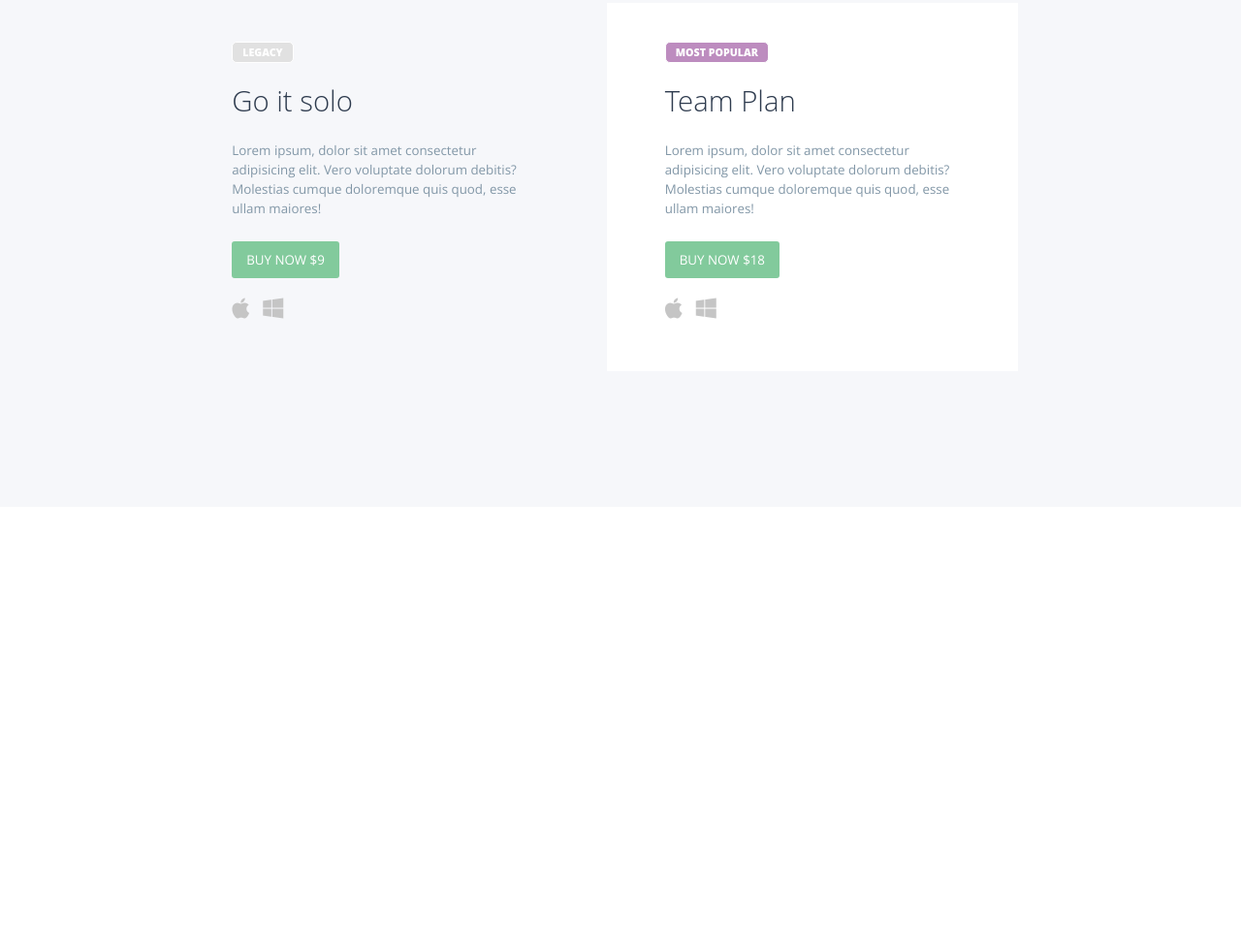
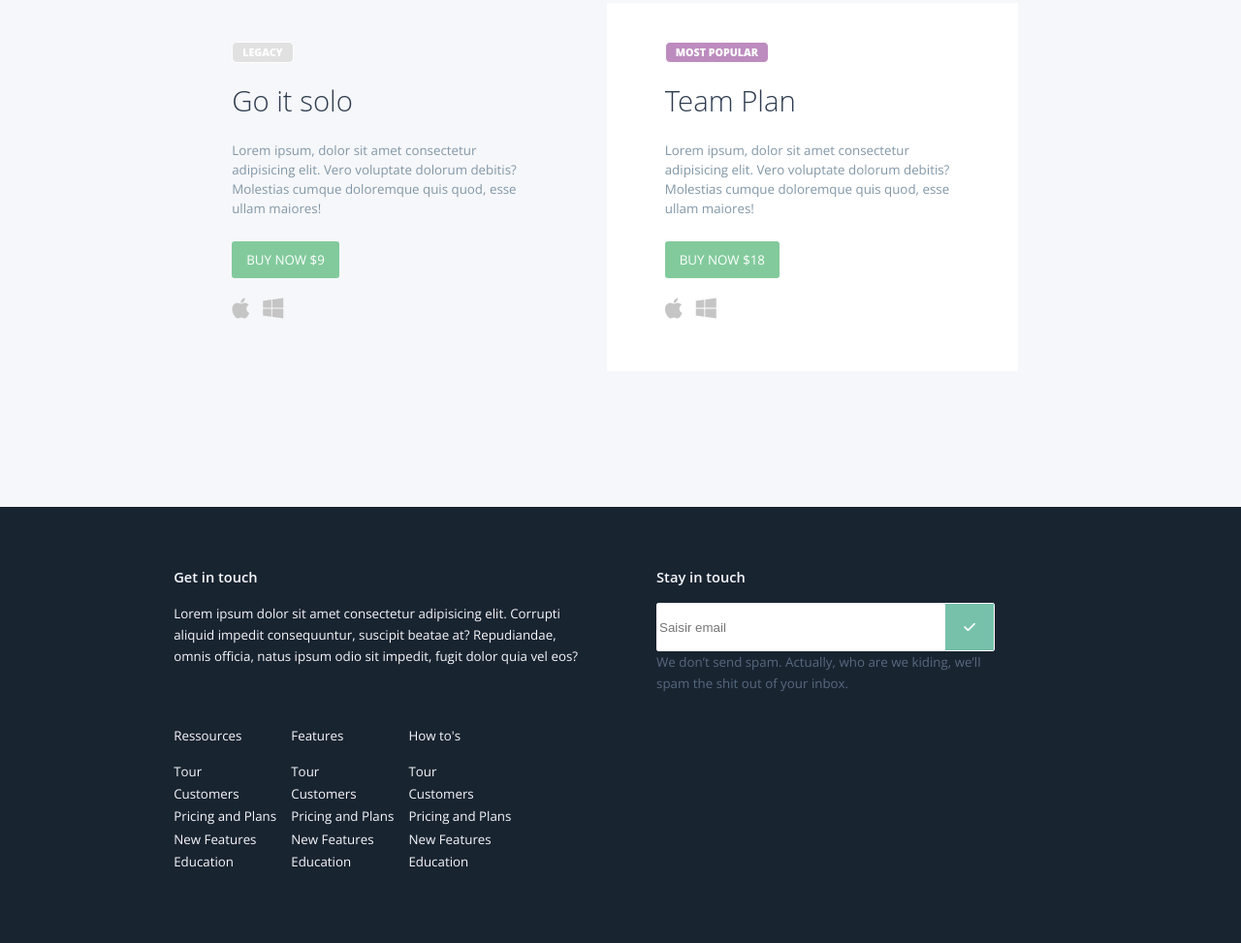
Before and after one commit to danielgonzalez0/projet_one_page_take, a plain HTML site: page index_take.html in a window 1280 px wide. Shown: the part 4199-5172 px from the top of the page at 97% size. Before the commit the page ends 4722 px from the top, so only its background shows below. Drawn offline with nearby package versions, Linux system fonts and the light colour scheme.

Commit message:
ajout footer et correction affichage image

```diff
--- a/css/style_take.css
+++ b/css/style_take.css
@@ -31,7 +31,7 @@ img.responsive {
 
 .masterheader {
   height: 950px;
-  background-image: url(/img/masterhead.jpg);
+  background-image: url(../img/masterhead.jpg);
   background-repeat: no-repeat;
   background-attachment: scroll;
   background-size: cover;
@@ -172,7 +172,7 @@ section p {
 
 .double_box {
   flex: 2 0 40%;
-  background-image: url(/img/box_large.png);
+  background-image: url(../img/box_large.png);
   background-repeat: no-repeat;
   background-attachment: scroll;
   background-size: cover;
@@ -192,7 +192,7 @@ section p {
 }
 
 .client_box {
-  background-image: url(/img/client1.png);
+  background-image: url(../img/client1.png);
   background-repeat: no-repeat;
   background-attachment: scroll;
   background-size: cover;
@@ -212,7 +212,7 @@ section p {
 }
 
 .extra_box {
-  background-image: url(/img/extra_box.png);
+  background-image: url(../img/extra_box.png);
   background-repeat: no-repeat;
   background-attachment: scroll;
   background-size: cover;
@@ -266,7 +266,7 @@ section .flex2 {
 
 .fullimage {
   height: 868px;
-  background-image: url(/img/fullimage.png);
+  background-image: url(../img/fullimage.png);
   background-repeat: no-repeat;
   background-attachment: scroll;
   background-size: cover;
@@ -429,3 +429,97 @@ section .flex2 {
   font-size: 1.5rem;
   margin-right: 10px;
 }
+
+/*footer*/
+
+.masterfooter {
+  background-color: #192431;
+  color: #f6f7fa;
+  font-family: "Open Sans", sans-serif;
+  font-size: 10pt;
+}
+
+/*polices*/
+
+footer h3 {
+  font-family: "Open Sans Semibold", sans-serif;
+  font-size: 11pt;
+  color: #f6f7fa;
+}
+
+footer a,
+footer p {
+  color: #f6f7fa;
+  font-family: "Open Sans", sans-serif;
+  font-size: 10pt;
+  text-decoration: none;
+}
+
+.below_btn {
+  color: #57697f;
+  margin-top: 0px;
+}
+
+/*flexbox*/
+
+footer {
+  display: flex;
+  flex-flow: row wrap;
+  height: 450px;
+}
+
+.row_one,
+.row_two {
+  display: flex;
+  height: 50%;
+}
+
+.get_in_touch {
+  width: 57.2%;
+}
+
+.get_in_touch p {
+  width: 85%;
+}
+
+.stay_in_touch {
+  width: 40.1%;
+}
+
+/*email bar*/
+
+.email_bar {
+  height: 50px;
+  display: flex;
+  border: solid 1px white;
+  border-radius: 2px;
+  margin-top: 20px;
+}
+
+.email_bar input {
+  border: 0px;
+  width: calc(100% - 50px);
+}
+
+.email_bar .btn_envoyer {
+  border: 0px;
+  width: 50px;
+  background-color: #77c1ab;
+  color: white;
+}
+
+/*section 2eme ligne*/
+
+.row_two {
+  justify-content: space-between;
+  width: 40%;
+}
+
+.row_two p {
+  margin-top: 0;
+  margin-bottom: 20px;
+}
+
+.row_two li {
+  margin-bottom: 10px;
+}
--- a/index_take.html
+++ b/index_take.html
@@ -363,6 +363,81 @@
     <!--**********************************END SECTION BUYING***************************-->
 
     <!--**********************************FOOTER***************************************-->
+    <div class="masterfooter">
+      <div class="wrapper">
+        <footer>
+          <div class="row_one">
+            <section class="get_in_touch">
+              <h3>Get in touch</h3>
+              <p>
+                Lorem ipsum dolor sit amet consectetur adipisicing elit.
+                Corrupti aliquid impedit consequuntur, suscipit beatae at?
+                Repudiandae, omnis officia, natus ipsum odio sit impedit, fugit
+                dolor quia vel eos?
+              </p>
+            </section>
+            <section class="stay_in_touch">
+              <form
+                method="post"
+                action="mailto:daniel.gonzalez.@gmail.com"
+                enctype="text/plain"
+              >
+                <h3><label for="email">Stay in touch</label></h3>
+                <div class="email_bar">
+                  <input
+                    type="email"
+                    name="email"
+                    id="champ_formulaire"
+                    placeholder="Saisir email"
+                  />
+                  <button type="submit" class="btn_envoyer">
+                    <i class="fas fa-check"></i>
+                  </button>
+                </div>
+                <p class="below_btn">
+                  We don’t send spam. Actually, who are we kiding, we’ll spam
+                  the shit out of your inbox.
+                </p>
+              </form>
+            </section>
+          </div>
+          <div class="row_two">
+            <section class="ressources">
+              <p>Ressources</p>
+              <ul>
+                <li><a href="#">Tour</a></li>
+                <li><a href="#">Customers</a></li>
+                <li><a href="#">Pricing and Plans</a></li>
+                <li><a href="#">New Features</a></li>
+                <li><a href="#">Education</a></li>
+              </ul>
+            </section>
+
+            <section class="features">
+              <p>Features</p>
+              <ul>
+                <li><a href="#">Tour</a></li>
+                <li><a href="#">Customers</a></li>
+                <li><a href="#">Pricing and Plans</a></li>
+                <li><a href="#">New Features</a></li>
+                <li><a href="#">Education</a></li>
+              </ul>
+            </section>
+
+            <section class="footer_how">
+              <p>How to's</p>
+              <ul>
+                <li><a href="#">Tour</a></li>
+                <li><a href="#">Customers</a></li>
+                <li><a href="#">Pricing and Plans</a></li>
+                <li><a href="#">New Features</a></li>
+                <li><a href="#">Education</a></li>
+              </ul>
+            </section>
+          </div>
+        </footer>
+      </div>
+    </div>
 
     <!--**********************************END FOOTER***********************************-->
   </body>
```
